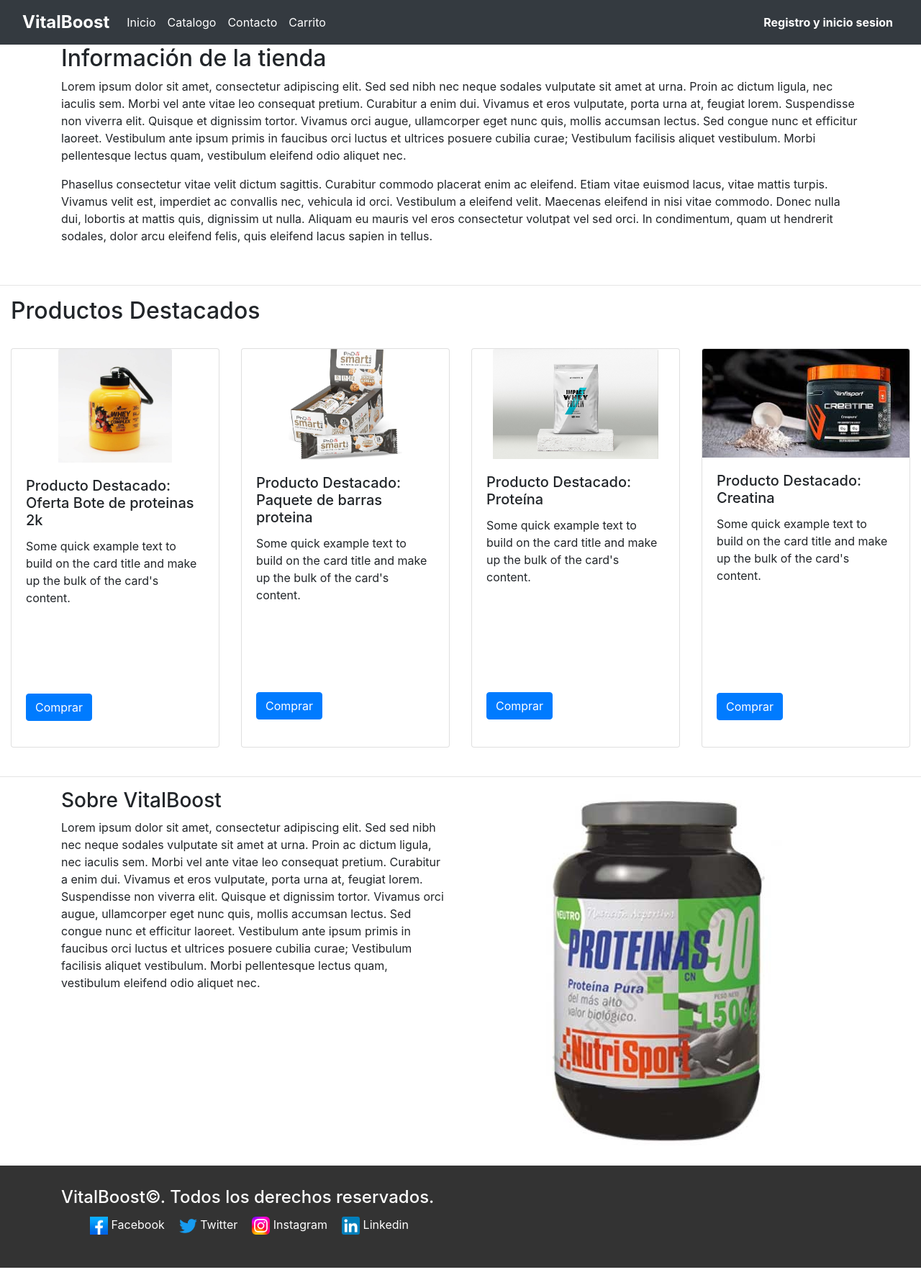
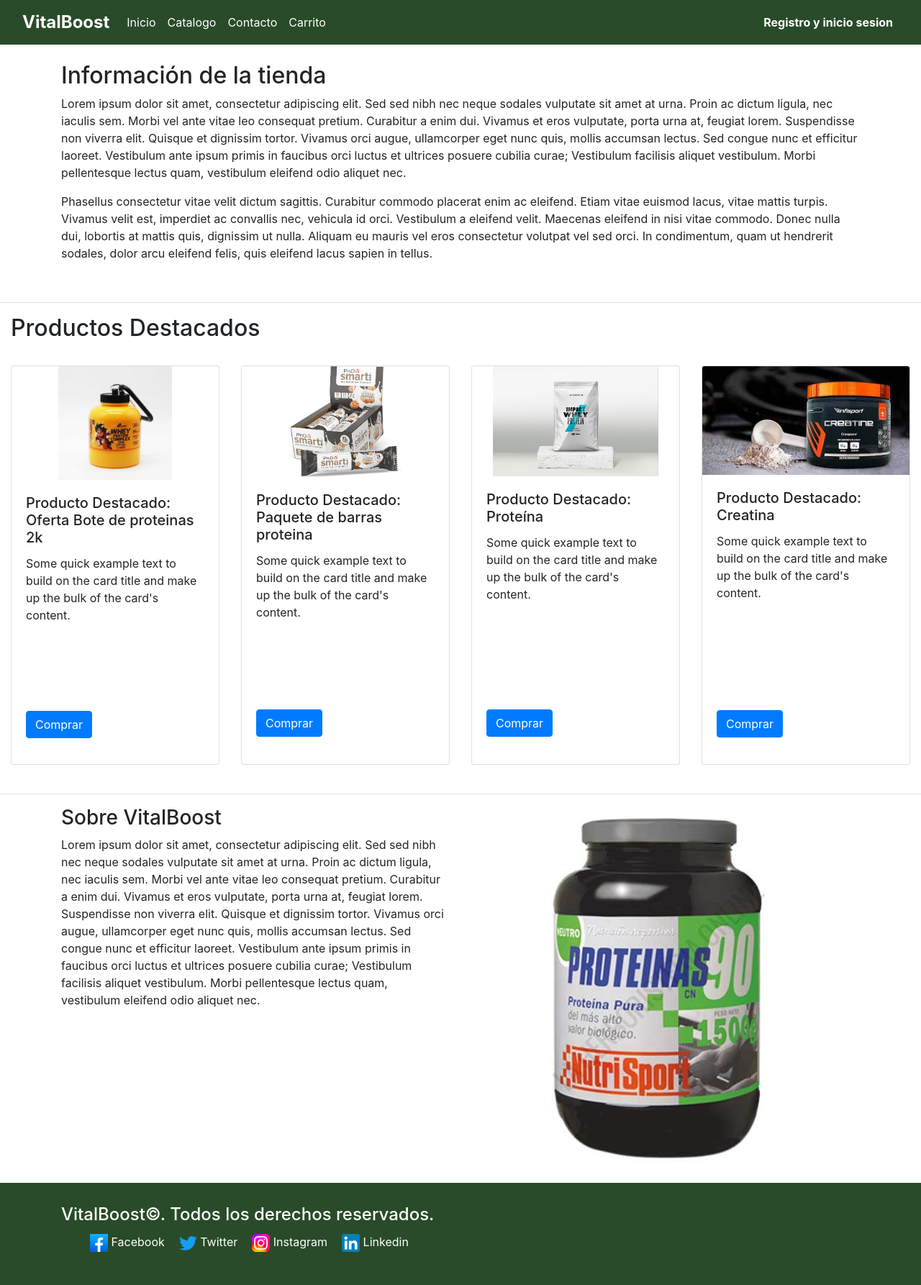
Before and after one commit to danielmoralesferrando/proyecto-ed-lm, an Angular app: page /home in a window 1280 px wide. Shown: the whole page at 72% size. Before the commit the page ends 1762 px from the top, so only its background shows below. Built offline with nearby package versions, Linux system fonts and the light colour scheme.

Commit message:
cambiado color navbar y footer

```diff
--- a/src/app/component/home/home.component.css
+++ b/src/app/component/home/home.component.css
@@ -1,5 +1,5 @@
 footer {
-    background-color: #333;
+    background-color: #294B29;
     color: #fff;
     padding: 30px 0;
   }
--- a/src/app/component/home/home.component.html
+++ b/src/app/component/home/home.component.html
@@ -1,4 +1,5 @@
 <!-- Descripción de la tienda -->
+<br>
 <div class="container">
   <h2>Información de la tienda</h2>
   <p>
--- a/src/app/component/navbar/navbar.component.css
+++ b/src/app/component/navbar/navbar.component.css
@@ -1,5 +1,5 @@
 .navbar {
-    background-color: #343a40;
+    background-color: #294B29;
 }
 
 .navbar-brand {
```
